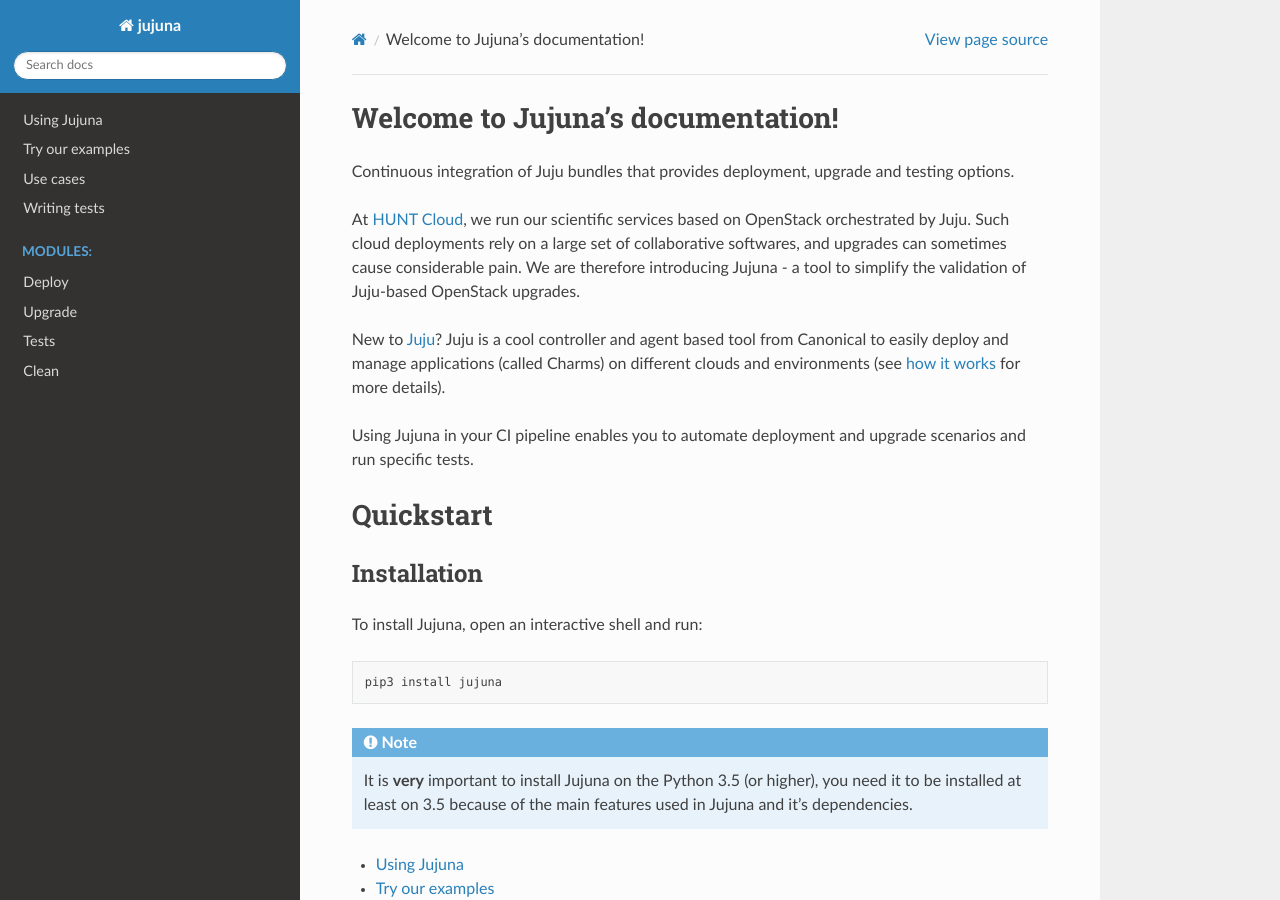
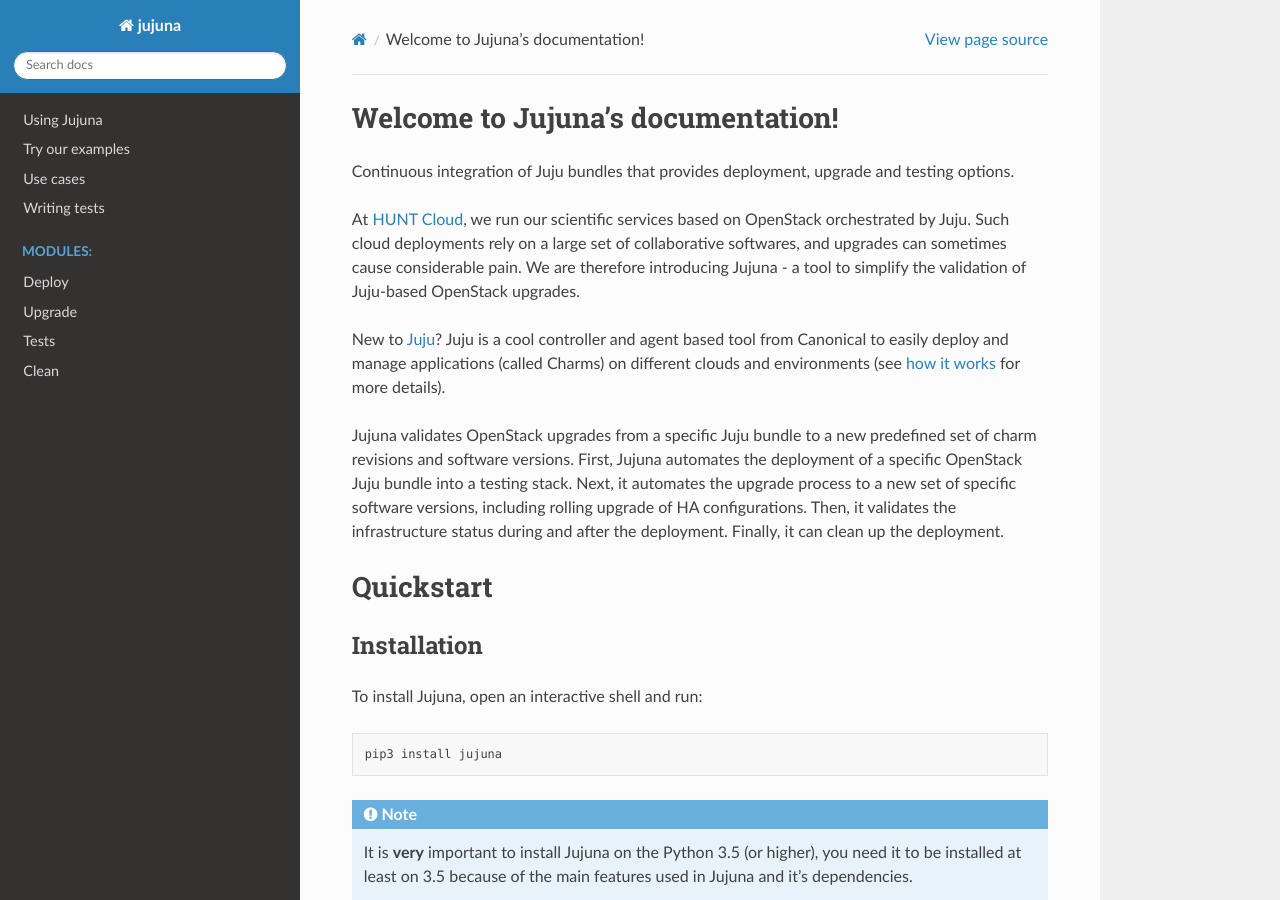
Before and after one commit to huntdatacenter/jujuna, a Sphinx documentation site: the page built from docs/source/index.rst, in a window 1280 px wide and 900 px high. Built offline with Sphinx 7.4.7 and the Read the Docs theme 2.0.0, drawn with Linux system fonts in a browser that asks for light colours.

Commit message:
remove from readme and add text to docu

```diff
--- a/docs/source/index.rst
+++ b/docs/source/index.rst
@@ -20,9 +20,13 @@
 Charms) on different clouds and environments (see
 `how it works <https://jujucharms.com/how-it-works>`_ for more details).
 
-Using Jujuna in your CI pipeline enables you to automate deployment and upgrade
-scenarios and run specific tests.
-
+Jujuna validates OpenStack upgrades from a specific Juju bundle to a new
+predefined set of charm revisions and software versions. First, Jujuna
+automates the deployment of a specific OpenStack Juju bundle into a testing
+stack. Next, it automates the upgrade process to a new set of specific software
+versions, including rolling upgrade of HA configurations. Then, it validates
+the infrastructure status during and after the deployment. Finally, it can
+clean up the deployment.
 
 Quickstart
 ==========
```
Also changed, not shown: README.md (+0 -2 lines).
